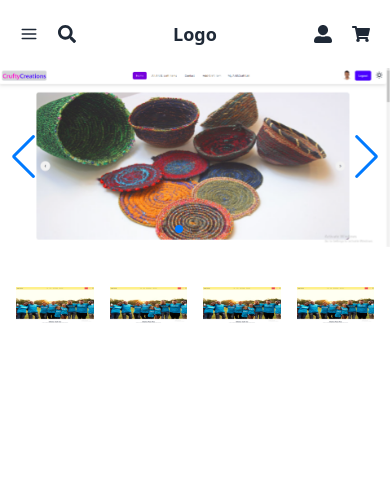
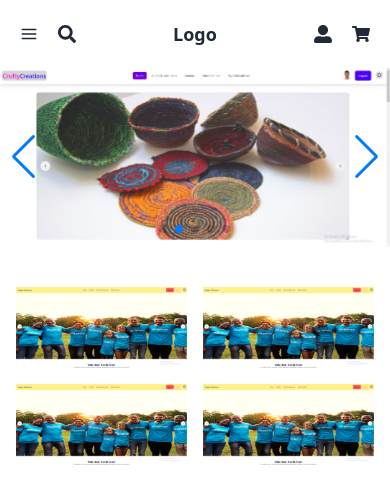
Before and after one commit to saagor16/bata-clone-website-cline, a React (Vite) app: page / in a window 390 px wide. Shown: the top 504 px of the page. Built offline with nearby package versions, Linux system fonts and the light colour scheme.

Commit message:
grid 2 add

```diff
--- a/src/Container/HomePage/Gallery/Gallery.jsx
+++ b/src/Container/HomePage/Gallery/Gallery.jsx
@@ -6,7 +6,7 @@
       <div>
         <section className="py-6">
           <div className="container justify-center p-4 mx-auto">
-            <div className="grid gap-4 grid-cols-4 ">
+            <div className="grid gap-4 grid-cols-2 md:grid-cols-4 ">
               <img
                 className="object-cover w-full dark:bg-gray-500 lg:w-[300px] lg:h-[197px] md:w-[170px] md:h-[90px] sm:w-[120px] sm:h-[70px]"
                 src={art}
--- a/tailwind.config.js
+++ b/tailwind.config.js
@@ -10,4 +10,6 @@
   plugins: [
     require('daisyui'),
   ],
+  daisyui: {
+    themes: ['light'],},
 }
```
